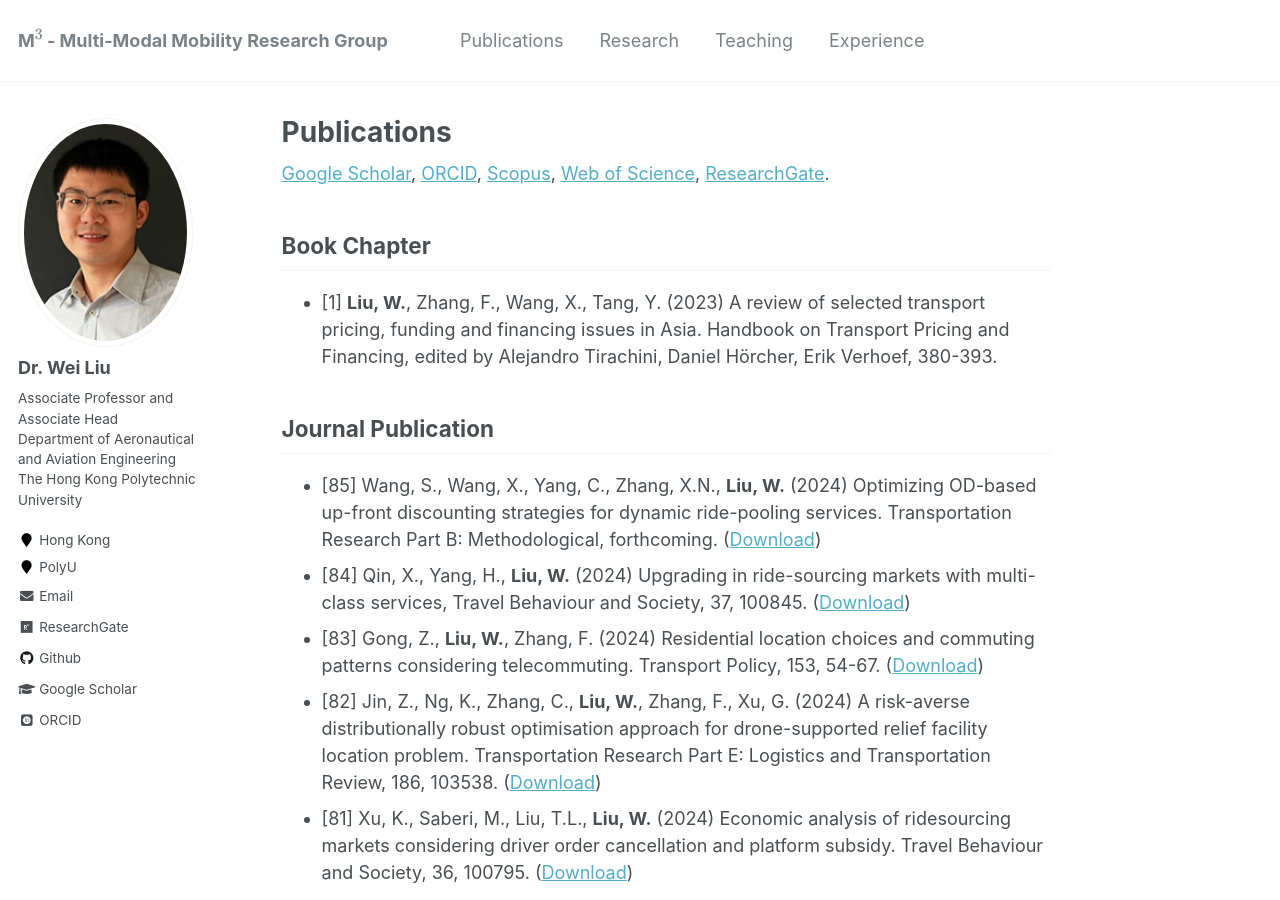
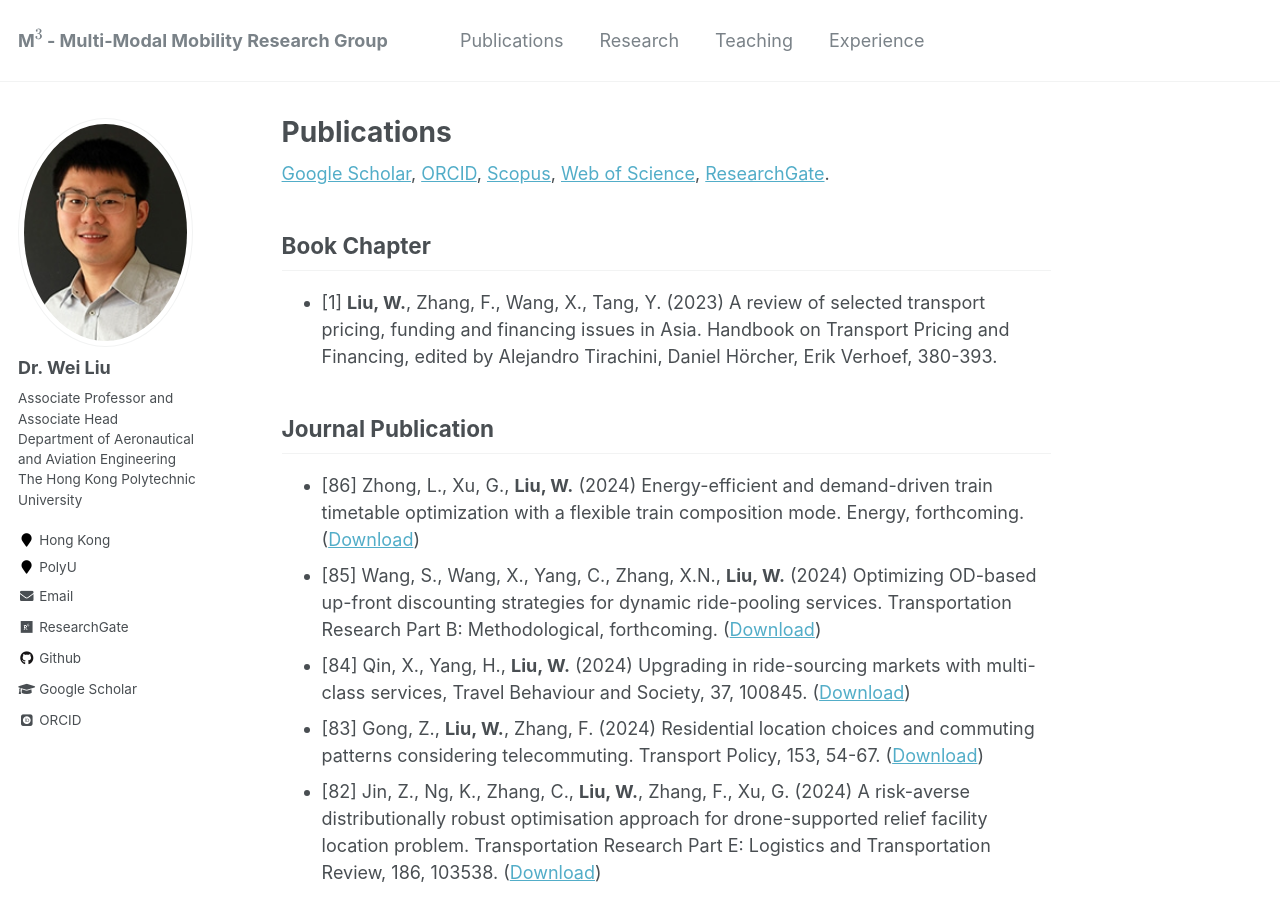
Before and after one commit to weiliu2016/weiliu2016.github.io, a Jekyll site: the page built from _pages/publications.md, in a window 1280 px wide and 900 px high. Built offline with Jekyll 4.4.1, drawn with Linux system fonts in a browser that asks for light colours; some web fonts are replaced; formulas are drawn with MathJax 3.

Commit message:
Update publications.md

```diff
--- a/_pages/publications.md
+++ b/_pages/publications.md
@@ -22,6 +22,7 @@ Book Chapter
 
 Journal Publication
 ----------
+* [86] Zhong, L., Xu, G., **Liu, W.** (2024) Energy-efficient and demand-driven train timetable optimization with a flexible train composition mode. Energy, forthcoming. ([Download](https://doi.org/10.1016/j.energy.2024.xxxxxx))
 * [85] Wang, S., Wang, X., Yang, C., Zhang, X.N., **Liu, W.** (2024) Optimizing OD-based up-front discounting strategies for dynamic ride-pooling services. Transportation Research Part B: Methodological, forthcoming. ([Download](https://doi.org/10.1016/j.trb.2024.xxxxxx))
 * [84] Qin, X., Yang, H., **Liu, W.** (2024) Upgrading in ride-sourcing markets with multi-class services, Travel Behaviour and Society, 37, 100845. ([Download](https://doi.org/10.1016/j.tbs.2024.100845))
 * [83] Gong, Z., **Liu, W.**, Zhang, F. (2024) Residential location choices and commuting patterns considering telecommuting. Transport Policy, 153, 54-67. ([Download](https://doi.org/10.1016/j.tranpol.2024.05.010))
```
